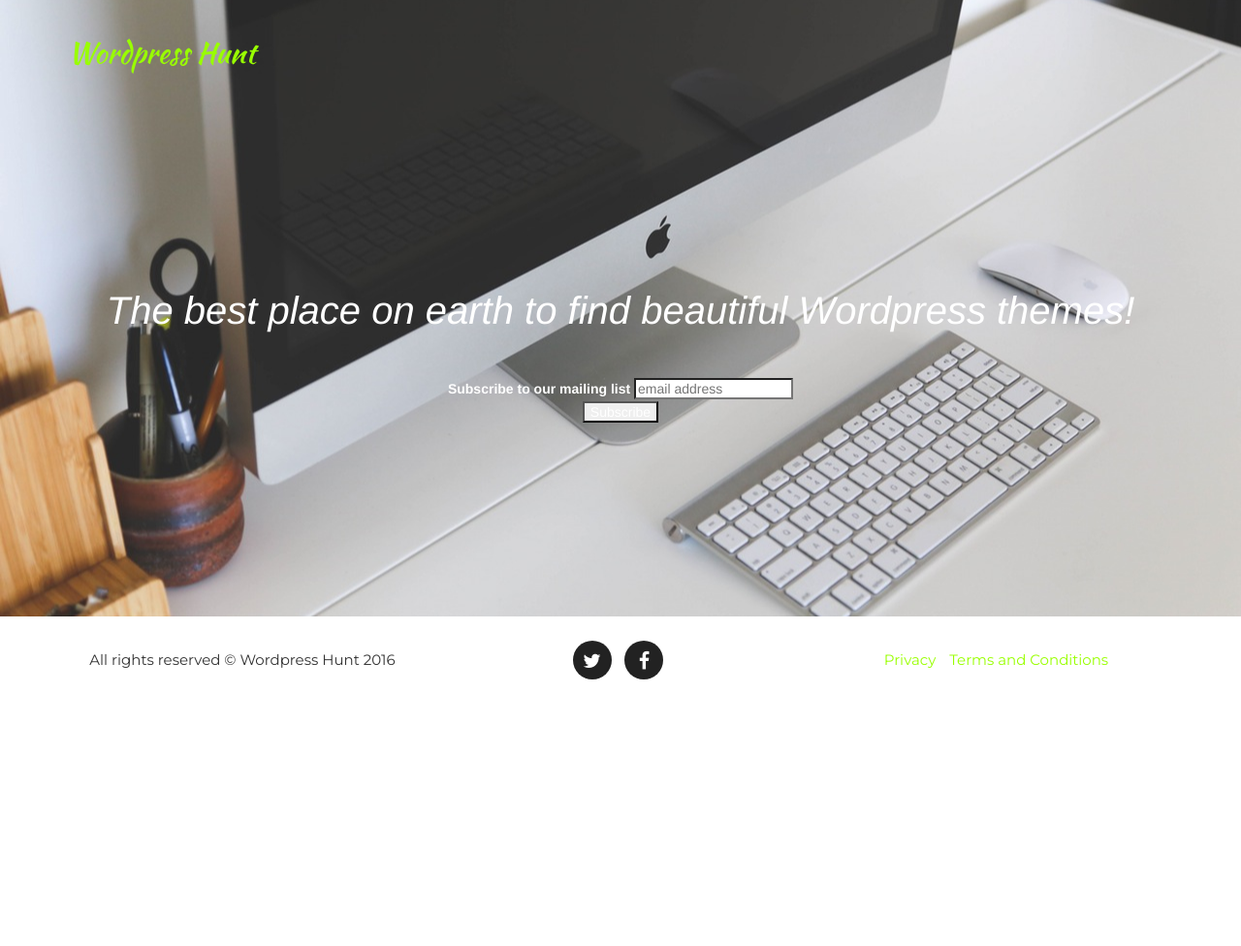
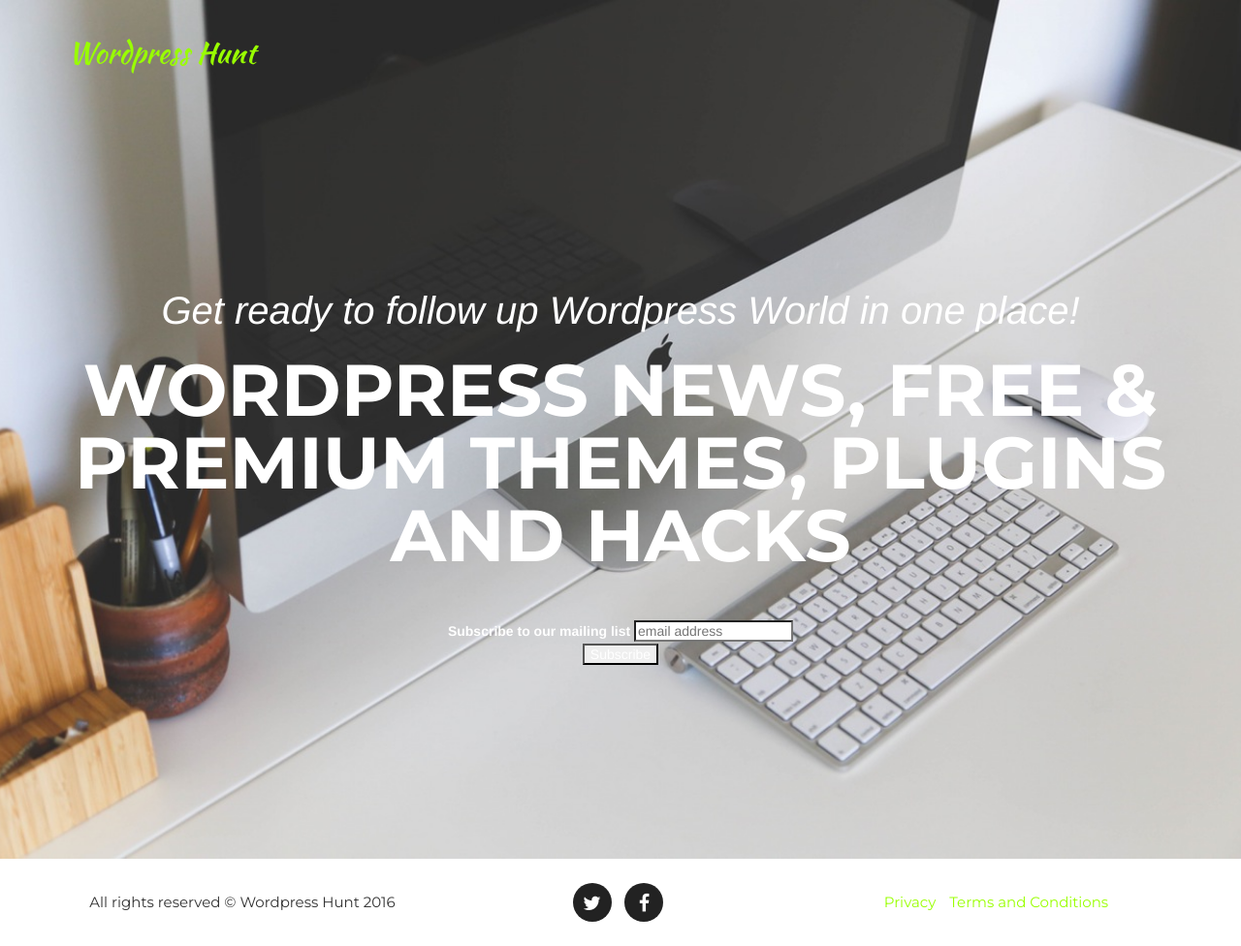
Before and after one commit to whicher/wp, a Jekyll site: the page built from index.html, in a window 1280 px wide and 976 px high. Shown: the whole window at 97% size. Built offline with Jekyll 4.4.1, drawn with Linux system fonts in a browser that asks for light colours; some web fonts are replaced; comment, search, counter and statistics services are not loaded.

Commit message:
Remove everything

```diff
--- a/_config.yml
+++ b/_config.yml
@@ -4,7 +4,8 @@
 # Site settings
 title: Wordpress Hunt
 email: info@wordpresshunt.com
-description: "The best place on earth to find beautiful Wordpress themes!"
+description: "Get ready to follow up Wordpress World in one place!"
+sub_description: "Wordpress News, Free & Premium Themes, Plugins and Hacks"
 
 # Color settings (hex-codes without the leading hash-tag)
 color:
--- a/_includes/header.html
+++ b/_includes/header.html
@@ -42,7 +42,7 @@
         <div class="container">
             <div class="intro-text">
                 <div class="intro-lead-in">{{site.description}}</div>
-                <div class="intro-heading"></div>
+                <div class="intro-heading">{{site.sub_description}}</div>
                 <!-- <a href="#services" class="page-scroll btn btn-xl">Need more details!</a> -->
                 <div class="row">
                   <!-- Begin MailChimp Signup Form -->
```
